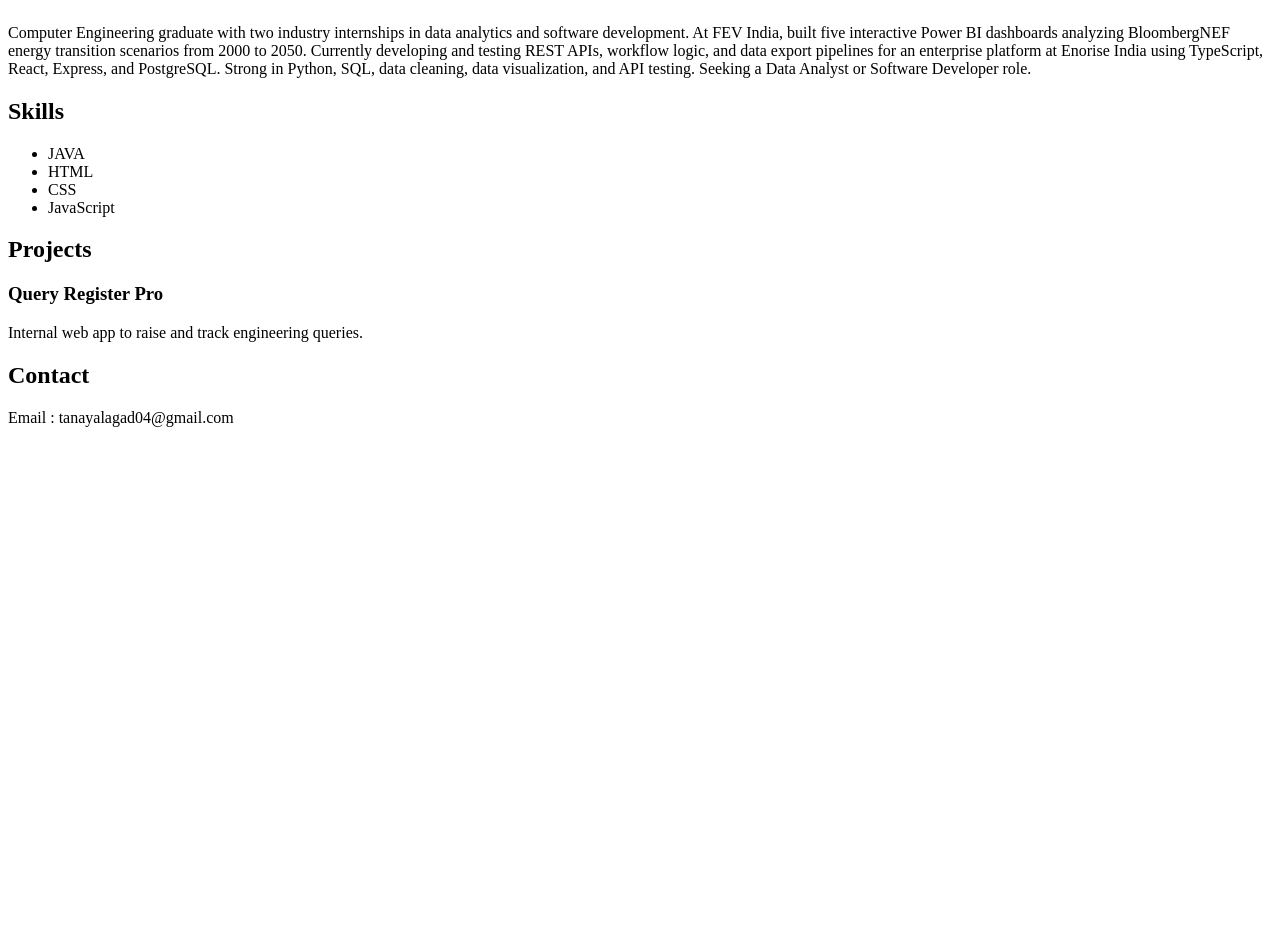
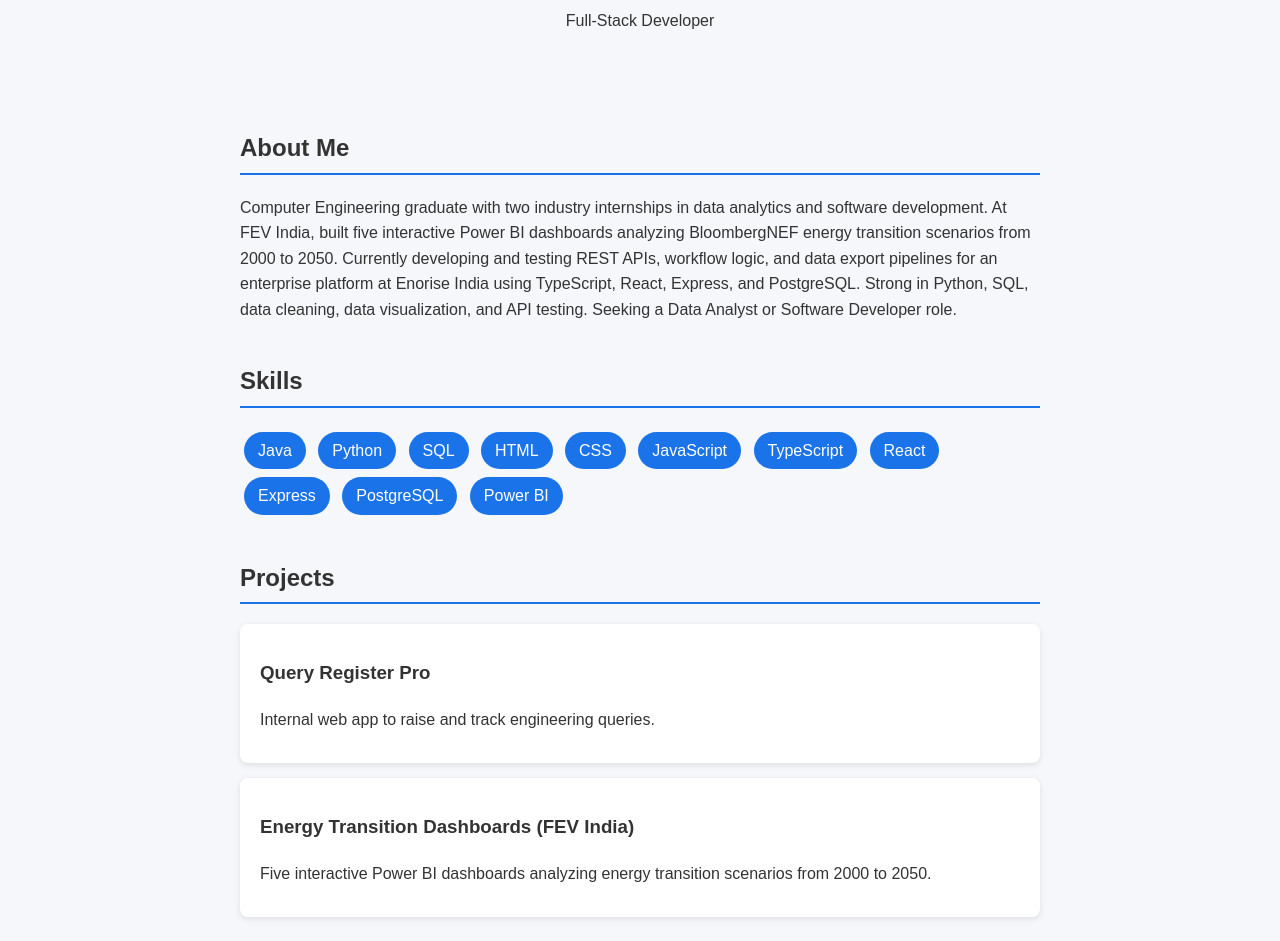
Before and after one commit to tanaya-lagad/portfolio, a plain HTML site: page index.html in a window 1280 px wide. Shown: the part 141-1082 px from the top of the page. Before the commit the page ends 800 px from the top, so only its background shows below. Drawn offline with Linux system fonts and the light colour scheme.

Commit message:
Add CSS styling and update content

```diff
--- a/index.html
+++ b/index.html
@@ -2,27 +2,46 @@
 <html>
 <head>
   <title>Tanaya Lagad | Portfolio</title>
+  <meta name="viewport" content="width=device-width, initial-scale=1">
+  <link rel="stylesheet" href="style.css">
 </head>
 <body>
+
+  <header>
     <h1>Hi, I'm Tanaya Lagad</h1>
-    <p>Full-stack developer</p>
+    <p>Full-Stack Developer</p>
+  </header>
 
   <h2>About Me</h2>
   <p>Computer Engineering graduate with two industry internships in data analytics and software development. At FEV India, built five interactive Power BI dashboards analyzing BloombergNEF energy transition scenarios from 2000 to 2050. Currently developing and testing REST APIs, workflow logic, and data export pipelines for an enterprise platform at Enorise India using TypeScript, React, Express, and PostgreSQL. Strong in Python, SQL, data cleaning, data visualization, and API testing. Seeking a Data Analyst or Software Developer role.</p>
 
   <h2>Skills</h2>
-    <ul>
-        <li>JAVA</li>
+  <ul class="skills">
+    <li>Java</li>
+    <li>Python</li>
+    <li>SQL</li>
     <li>HTML</li>
     <li>CSS</li>
     <li>JavaScript</li>
+    <li>TypeScript</li>
+    <li>React</li>
+    <li>Express</li>
+    <li>PostgreSQL</li>
+    <li>Power BI</li>
   </ul>
 
   <h2>Projects</h2>
+  <div class="project">
     <h3>Query Register Pro</h3>
     <p>Internal web app to raise and track engineering queries.</p>
+  </div>
+  <div class="project">
+    <h3>Energy Transition Dashboards (FEV India)</h3>
+    <p>Five interactive Power BI dashboards analyzing energy transition scenarios from 2000 to 2050.</p>
+  </div>
 
   <h2>Contact</h2>
-    <p>Email : tanayalagad04@gmail.com</p>
+  <p>Email: <a href="mailto:tanayalagad04@gmail.com">tanayalagad04@gmail.com</a></p>
+
 </body>
 </html>
--- /dev/null
+++ b/style.css
@@ -0,0 +1,51 @@
+body {
+  font-family: Arial, sans-serif;
+  max-width: 800px;
+  margin: 0 auto;
+  padding: 20px;
+  line-height: 1.6;
+  color: #333;
+  background: #f5f7fa;
+}
+
+header {
+  text-align: center;
+  padding: 40px 0;
+}
+
+h1 {
+  color: #1a73e8;
+  margin-bottom: 5px;
+}
+
+h2 {
+  border-bottom: 2px solid #1a73e8;
+  padding-bottom: 5px;
+  margin-top: 40px;
+}
+
+.skills {
+  list-style: none;
+  padding: 0;
+}
+
+.skills li {
+  display: inline-block;
+  background: #1a73e8;
+  color: white;
+  padding: 6px 14px;
+  margin: 4px;
+  border-radius: 20px;
+}
+
+.project {
+  background: white;
+  padding: 15px 20px;
+  margin: 15px 0;
+  border-radius: 8px;
+  box-shadow: 0 2px 6px rgba(0, 0, 0, 0.1);
+}
+
+a {
+  color: #1a73e8;
+}
```
Lines whose indentation alone changed are shown as unchanged.
